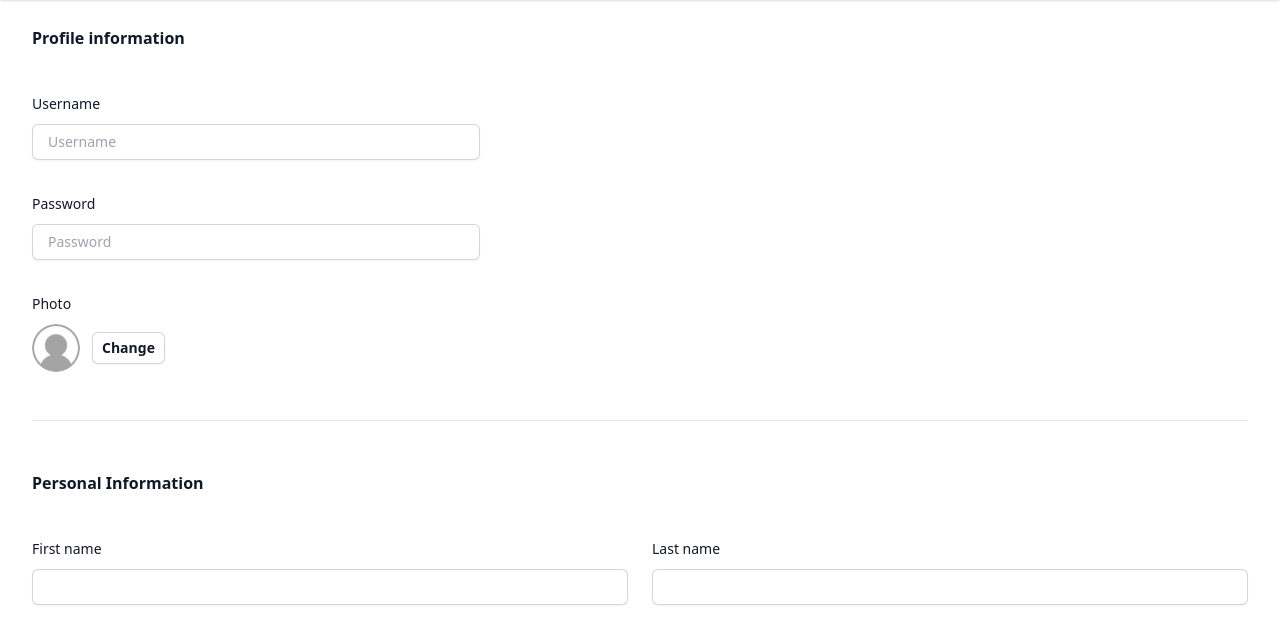
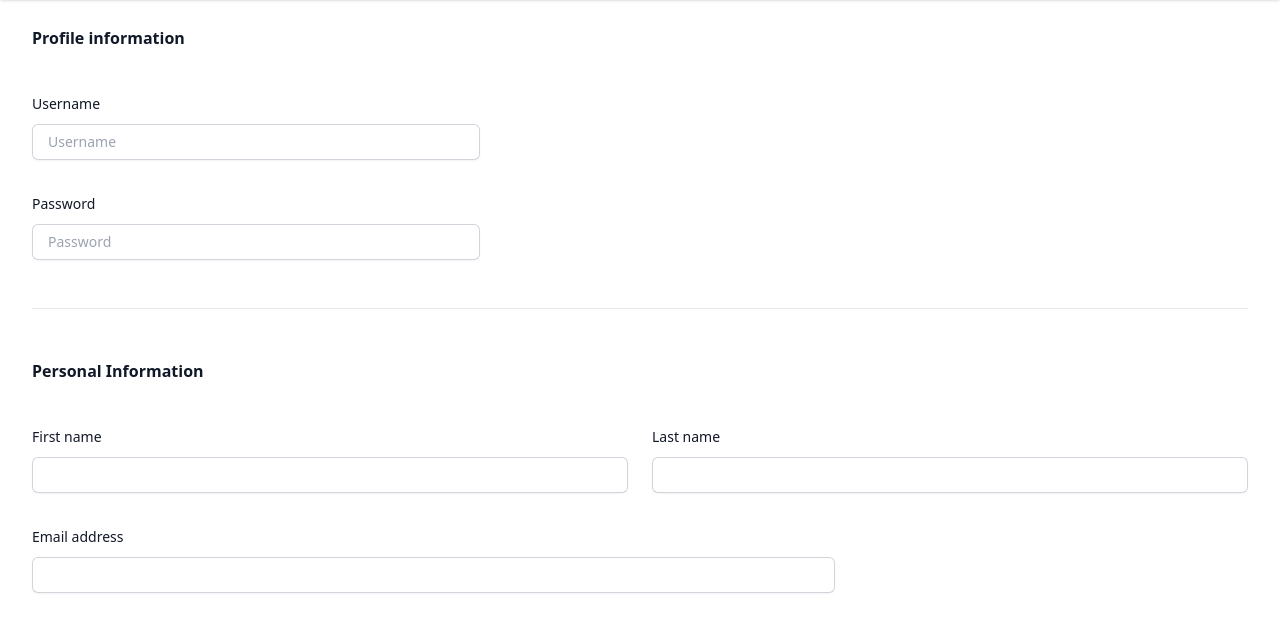
Before and after one commit to TannerSimpson/NotesSimple, a website: page public/app/profile.html in a window 1280 px wide. Shown: the part 148-770 px from the top of the page. Drawn offline with Linux system fonts and the light colour scheme.

Commit message:
updating main page

```diff
--- a/public/app/profile.html
+++ b/public/app/profile.html
@@ -174,14 +174,14 @@
                   </div>
                 </div>
               </div>
-              <div class="col-span-full">
+              <!--<div class="col-span-full">
                 <label for="photo" class="block text-sm font-medium leading-6 text-gray-900">Photo</label>
                 <div class="mt-2 flex items-center gap-x-3">
                   <img id="profileImage" src="../images/defaultpfp.png" alt="Profile Image" class="h-12 w-12 rounded-full object-cover">
                   <button type="button" id="profileImageButton" class="rounded-md bg-white px-2.5 py-1.5 text-sm font-semibold text-gray-900 shadow-sm ring-1 ring-inset ring-gray-300 hover:bg-gray-50">Change</button>
                 </div>
                 <input type="file" id="profileImageInput" name="profileImage" style="display: none;">
-              </div>
+              </div>-->
             </div>
           </div>
           <div class="border-b border-gray-900/10 pb-12">
--- a/server.js
+++ b/server.js
@@ -239,6 +239,8 @@ app.post('/api/updateProfile', upload.single('profileImage'), async (req, res) =
     await client.query(query, values);
     client.release();
 
+    console.log('Profile updated with:', { username, password, firstname, lastname, phone, zipcode, profileImage});
+
     res.json({ message: 'Profile updated successfully', profileImageUrl: profileImage });
   } catch (error) {
     console.error('Error updating profile:', error);
```
